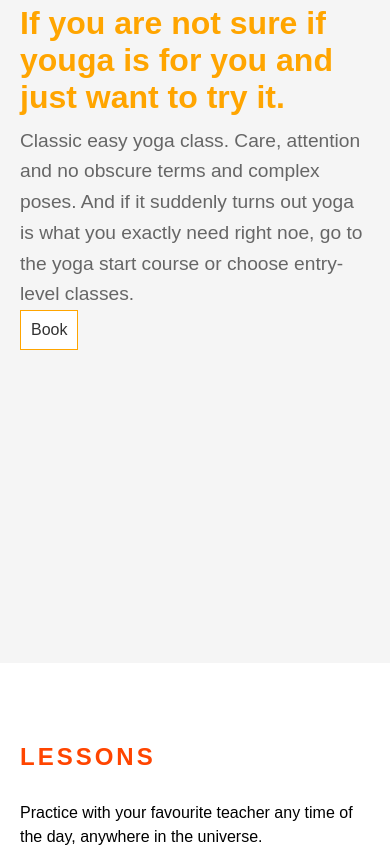
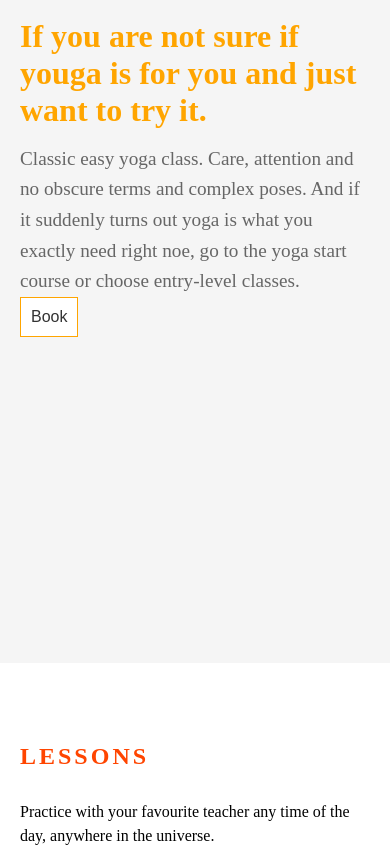
Before and after one commit to WisdomPandovic/Yoga-Studio-App, a plain HTML site: page class.html in a window 390 px wide. Shown: the part 1720-2572 px from the top of the page. Drawn offline with Linux system fonts and the light colour scheme.

Commit message:
updated style.css

```diff
--- a/class.html
+++ b/class.html
@@ -90,7 +90,7 @@
     <div class="grid-item-2">
         <img src="./images/yoga teacher 1" alt="Image 1">
         <div class="flex flex-button">
-            <h3>Magareth Johnson</h3>
+            <h3>Paul Luka</h3>
             <div><button>More</button></div>
         </div>
         <p>Level: Intermediate<br>Duration: 90 min</p>
@@ -98,7 +98,7 @@
     <div class="grid-item-2">
         <img src="./images/yoga teacher 2" alt="Image 1">
         <div class="flex flex-button">
-            <h3>Magareth Johnson</h3>
+            <h3>Alice Patch</h3>
             <div><button>More</button></div>
         </div>
         <p>Level: Intermediate<br>Duration: 90 min</p>
--- a/style.css
+++ b/style.css
@@ -4,7 +4,7 @@
 }
 
 body {
-    font-family: 'Arial', sans-serif;
+    font-family: 'Lucida Console' "Courier New", monospace;
     box-sizing: border-box;
 }
 
@@ -624,6 +624,13 @@ width: 10%;
         padding: 100px 0px ;
         background-color: whitesmoke;
     }
+
+    .grid-item p {
+        font-size: 1.2em;
+        color: #666;
+        line-height: 1.6;
+        margin: 15px 0px 0px;
+    }
 }
 
 @media (max-width: 500px) {
```
